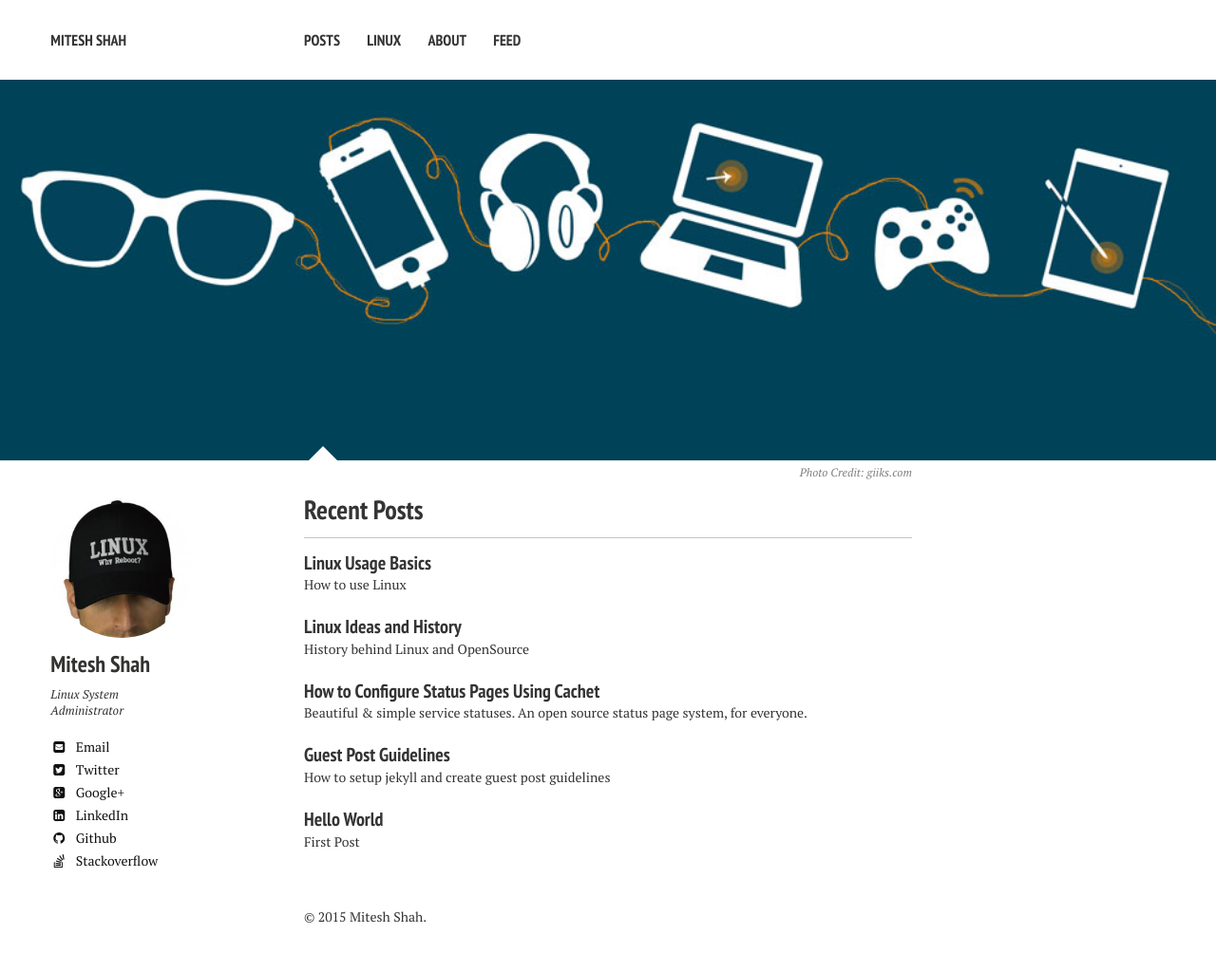
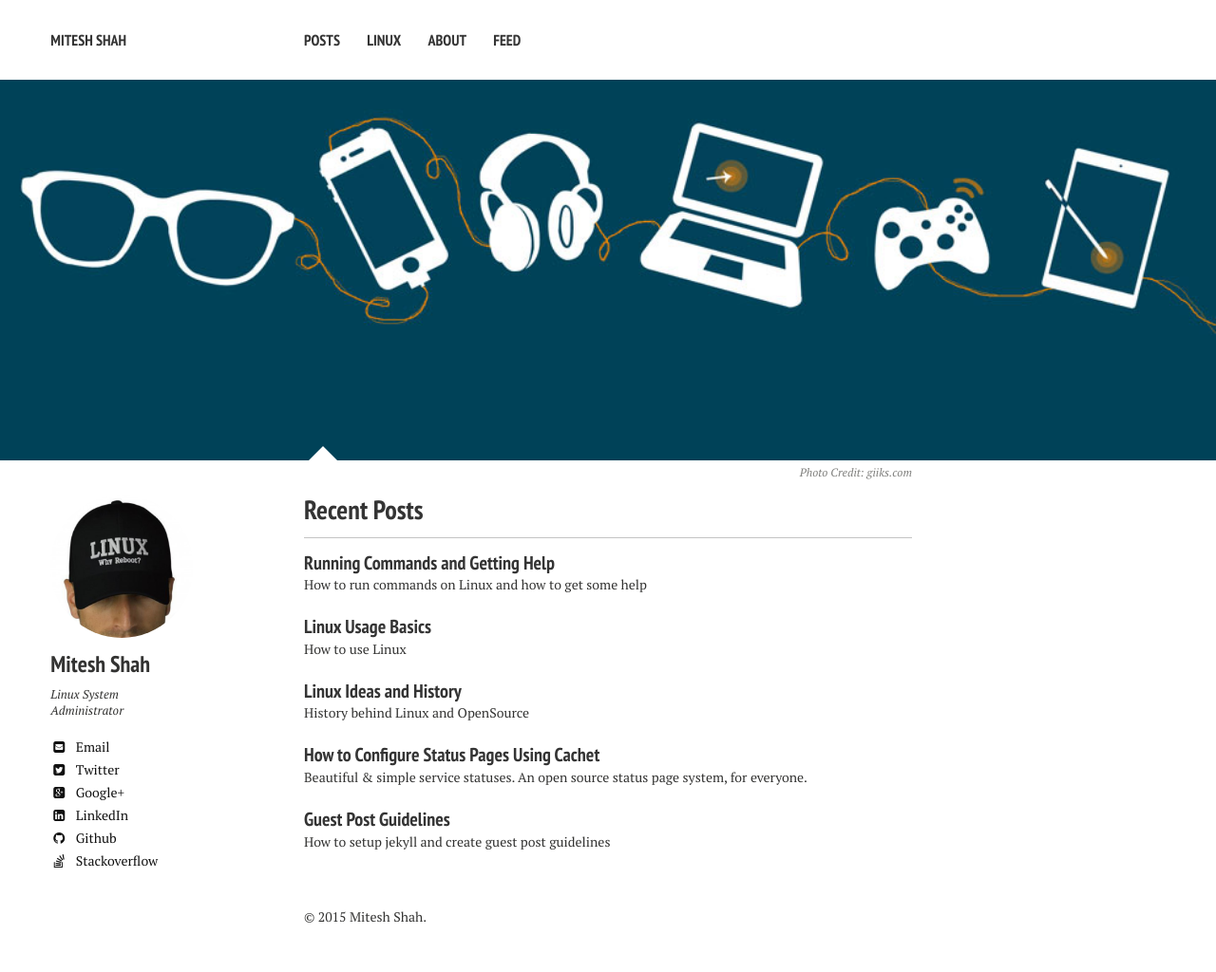
Before and after one commit to MiteshShah/miteshshah.github.io, a Jekyll site: the page built from index.md, in a window 1280 px wide. Shown: the whole page at 95% size. Built offline with Jekyll 4.4.1, drawn with Linux system fonts in a browser that asks for light colours; nearby versions of some CDN libraries; part of the change alters nothing that is shown.

Commit message:
Running Commands and Getting Help

```diff
--- /dev/null
+++ b/_posts/linux/basics/2015-05-21-running-commands-and-getting-help.markdown
@@ -0,0 +1,182 @@
+---
+layout: post
+title: "Running Commands and Getting Help"
+comments: true
+modified:
+categories: linux/basics
+excerpt: "How to run commands on Linux and how to get some help"
+tags: [Linux, Basics, Tutorials, Commands]
+image:
+  feature:
+date: 2015-05-21T11:20:50+05:30
+---
+{% include _toc.html %}
+
+### Running Commands
+
+* Each item is separated by a space.
+* Commands have the following syntax <br>
+  `command options arguments`
+  1. Options modify the command's behavior
+  * Single letter options usually preceded by - <br>
+Can be passed as -a -b -c or -abc
+  * Full word options usually preceded by -\- <br>
+Example: `--help`
+
+  1. Arguments are file names or other data needed by the command
+
+* Multiple commands can be separated by semicolon (;)
+  `mkdir backups; cp *.txt backups/``
+
+
+### Some Simple Commands
+
+#### Date - Display date and time
+
+* date command prints system date and time.
+* The format is configurable via an optional formatting string (see options with `date --help`)
+{% highlight bash %}
+[mitesh@Matrix ~]$ date
+Fri Aug 12 10:05:48 IST 2011
+[mitesh@Matrix ~]$ date +"Today is %A, %B %d, %Y. %nIt is %r, %z."
+Today is Thursday, May 21, 2015.
+It is 11:47:47 AM, +0530
+{% endhighlight %}
+
+#### Cal  - Display Calendar
+
+* cal command prints an ASCII calendar of the current month.
+* When single numeric argument is passed to the cal command, cal command prints the given year calendar.
+* For example: `cal 06` will print the calendar for the year 0006, not the year 2006.
+* When a month and year is passed as argument to the cal command, cal command prints the particular month calendar.
+{% highlight bash %}
+[mitesh@Matrix ~]$ cal 09 2011
+[mitesh@Matrix ~]$ cal 06; cal -3
+[mitesh@Matrix ~]$ cal 2006; cal -j
+[mitesh@Matrix ~]$ cal 09 2011;	cal -3 09 2011
+[mitesh@Matrix ~]$ cal 09 1752;	cal -j 10 2011
+{% endhighlight %}
+
+
+### Getting Help
+
+* Don't try to memorise everythings!
+* Many levels of help
+1. whatis command
+1. help option
+1. man command
+1. info command
+1. Extended Documentation
+
+
+#### 1. whatis comand
+
+* Display short discriptions of commands.
+* whatis command uses a database that is updated nightly, so often not available immediately after install.
+* Generate whatis database without waiting for automatic update, run `makewhatis` command as root user.
+{% highlight bash %}
+[mitesh@Matrix ~]$ whatis cal
+cal    (1)   - displays a calendar
+cal    (1p)  - print a calendar
+{% endhighlight %}
+
+#### 2. -\-help option
+
+* Just knowing what a command does is not always enough.
+* In order to use a command effectively you need to know what options and arguments it accepts (the syntax of the command).
+* Most commands have a -\-help options, but not all the commands have -\-help options.
+* The command -\-help option Display usage summary and argument list.
+{% highlight bash %}
+[mitesh@Matrix ~]$ date --help
+Usage: date [OPTION]... [+FORMAT] or:
+date [-u|--utc|--universal] [MMDDhhmm[[CC]YY][.ss]]
+Display the current time in the given FORMAT, or set the system date.
+...argument list omitted...
+{% endhighlight %}
+
+##### Reading Usage Summaries
+
+* Arguments in [] are optional.
+* Arguments in <> or CAPS are variables.
+* Text followed by ... represent a list.
+* x\|y\|z means x or y or z.
+* -abc means any mix of -a, -b or -c.
+
+#### 3. The man command:
+
+* Almost every commands as well as most of the configuration files and several developer's libraries on Linux system has an associated man pages, which provides more through documentations than the command `--help` options.
+* The man pages normally contains the following sections
+1. NAME
+2. SYNOPSIS
+3. DISCRIPTION
+4. OPTIONS
+5. FILES
+6. BUGS
+7. EXAMPLES
+8. SEE ALSO
+
+* The collection of all the man pages on a system is called Linux Manual.
+* The Linux Manual is divided into several sections, each of which covers a particular topics, and every man page is associated with exactly one of these sections.
+* The Linux Manual sections are:
+{% highlight yaml %}
+1 User commands   4 Special files   7 Miscellaneous
+2 System calls    5 File formats    8 Administrative commands
+3 Library calls   6 Games
+{% endhighlight %}
+* Often, Linux commands, calls, and files are referenced by a name followed by manual section number in parentheses.
+{% highlight bash %}
+passwd(1) - which is accessed by running man 1 passwd, refers to the user command passwd.
+passwd(5) - which is accessed by running man 5 passwd, refers to the file format for /etc/passwd
+{% endhighlight %}
+
+
+##### Navigating man pages
+
+* Navigate with arrows, PgUp, PgDn
+* /text searches for text
+* n/N goes to next/previous match
+* q quits man page
+
+
+#### Searching Linux Manual
+
+* Suppose you do not know the name of command you are looking for, in this case you can perform keyword search.
+* To perform keyword search its uses whatis database.
+
+{% highlight bash %}
+man -f keyword (List all man pages that contains keyword in the command name)
+man -k keyword (List all man pages that contains keyword in the command name or its short discriptions)
+man -K keyword (List all man pages that contains keyword in the command name or its short discriptions or anywhere else)
+{% endhighlight %}
+
+#### 4. The info command
+
+* Similar to man command, but often more in-depth.
+* Run info command without arguments, list all the info pages.
+* The structure of info pages are looks like a website.
+* Each page is divided into nodes.
+* Links to nodes are precededby *.
+* info [command]
+
+
+#### Navigating info pages
+
+* Navigate with arrows, PgUp, PgDn
+* Tab moves to next link
+* Enter follows the selected link
+* s text searches for text (default: last search)
+* n/p /u/l  goes to next/previous/up-one/last node
+* q quits info page
+
+**NOTE!:** If you prefer the navigation keys used by man commands, such as / n and N, you can start info command with --vi-keys argument.
+Example: info --vi-keys [command]
+{: .notice}
+
+
+### Extended Documentation
+
+* The /usr/share/doc directory contains the documentations that does not fit the length or the format of a man and info pages.
+* The /usr/share/doc is a location of documents that does not fit elsewhere.
+* Sample configuration files, tutorials
+* HTML/PDF/PS Documentation
+* License Details
--- a/linux/basics/index.md
+++ b/linux/basics/index.md
@@ -14,7 +14,7 @@ image:
 
 1. <a href="/linux/basics/linux-ideas-and-history/"> Linux Ideas and History </a>
 2. <a href="/linux/basics/linux-usage-basics/"> Linux Usage Basics </a>
-3. Running Commands and Getting Help
+3. <a href="/linux/basics/running-commands-and-getting-help"> Running Commands and Getting Help</a>
 4. Browsing the Filesystem
 5. Users Groups and Permissions
 6. Using The Bash Shell
```
